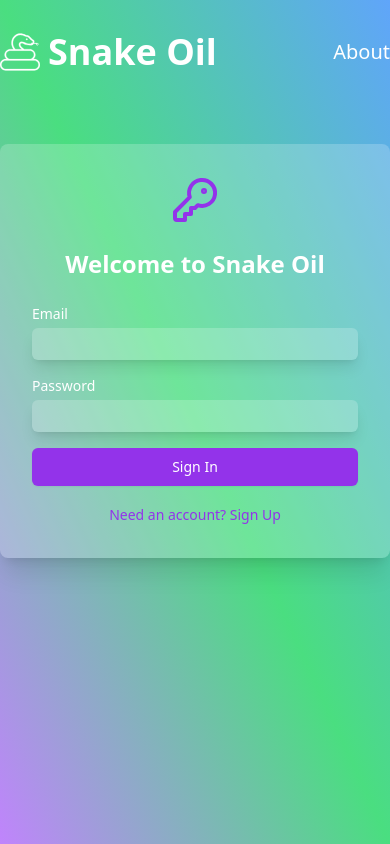
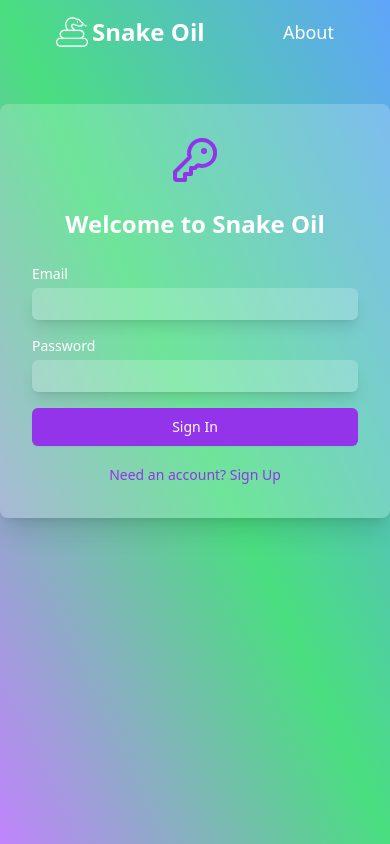
Before and after one commit to aysenurcaglar/snake-oil-game, a React (Vite) app: page /auth in a window 390 px wide. Built offline with nearby package versions, Linux system fonts and the light colour scheme; no server answers.

Commit message:
responsive adjustments to header and chatbox

```diff
--- a/src/components/Header.tsx
+++ b/src/components/Header.tsx
@@ -59,7 +59,7 @@ const Header = () => {
   };
 
   return (
-    <div className="flex items-center justify-between py-8 max-w-4xl mx-auto">
+    <div className="flex items-center justify-between py-4 md:py-8 px-14 md:px-0 max-w-4xl mx-auto">
       <div
         className="flex items-center justify-center cursor-pointer"
         onClick={() => navigate("/")}
@@ -67,33 +67,32 @@ const Header = () => {
         <img
           src="./snake-3-svgrepo-com.svg"
           alt="Snake"
-          className="w-10 h-10 mr-2"
+          className="w-8 h-8 md:w-10 md:h-10 mr-1 md:mr-2"
         />
-        <h1 className="text-4xl font-bold text-white">Snake Oil</h1>
+        <h1 className="text-2xl md:text-4xl font-bold text-white">Snake Oil</h1>
       </div>
-      <div className="flex items-center">
+      <div className="flex items-center justify-between space-x-4 md:space-x-6">
         <Link
           to="/about"
-          className="text-white text-xl hover:text-gray-300 transition-colors"
+          className="text-white text-lg md:text-xl hover:text-gray-300 transition-colors"
         >
           About
         </Link>
-      </div>
         {user && (
-        <div className="flex items-center">
-          <div className="relative mr-4">
+          <div className="flex items-center space-x-2 md:space-x-4">
+            <div className="relative">
               {isEditing ? (
                 <div className="flex items-center">
                   <input
                     type="text"
                     value={newUsername}
                     onChange={(e) => setNewUsername(e.target.value)}
-                  className="bg-transparent text-white text-xl border-b border-purple-500 focus:outline-none focus:border-purple-600 px-2 py-1 mr-2"
+                    className="bg-transparent text-white text-base md:text-xl border-b border-purple-500 focus:outline-none focus:border-purple-600 px-2 py-1 mr-2 w-24 md:w-auto"
                     autoFocus
                   />
                   <button
                     onClick={handleUpdateUsername}
-                  className="text-green-600 hover:text-green-700 mr-2"
+                    className="text-green-600 hover:text-green-700 mr-1 md:mr-2"
                   >
                     <Check className="w-5 h-5" />
                   </button>
@@ -103,37 +102,39 @@ const Header = () => {
                       setNewUsername(user?.user_metadata?.username || "");
                       setError("");
                     }}
-                  className="text-red-500 hover:text-red-600"
+                    className="text-red-600 hover:text-red-700"
                   >
                     <X className="w-5 h-5" />
                   </button>
                 </div>
               ) : (
                 <div className="flex items-center">
-                <h3 className="text-white text-xl">
-                  Welcome, {user?.user_metadata?.username || user?.email}
-                </h3>
+                  <span className="text-white text-base md:text-xl mr-2">
+                    {user?.user_metadata?.username || "Anonymous"}
+                  </span>
                   <button
                     onClick={() => setIsEditing(true)}
-                  className="ml-2 text-purple-500 hover:text-purple-600"
+                    className="text-purple-500 hover:text-purple-600"
                   >
-                  <SquarePen className="w-5 h-5" />
+                    <SquarePen className="w-4 h-4 md:w-5 md:h-5" />
                   </button>
                 </div>
               )}
               {error && (
-              <p className="absolute text-red-500 text-sm mt-1">{error}</p>
+                <p className="absolute top-full left-0 text-red-500 text-sm mt-1">
+                  {error}
+                </p>
               )}
             </div>
             <button
               onClick={handleSignOut}
-            className="flex items-center px-4 py-2 bg-transparent text-purple-500 hover:text-purple-600 border-2 border-purple-500 hover:border-purple-600 rounded-lg transition-colors"
+              className="text-purple-500 hover:text-purple-600 ml-2"
             >
-            <LogOut className="w-5 h-5 mr-2" />
-            Logout
+              <LogOut className="w-4 h-4 md:w-5 md:h-5" />
             </button>
           </div>
         )}
+      </div>
     </div>
   );
 };
--- a/src/components/game/ChatBox.tsx
+++ b/src/components/game/ChatBox.tsx
@@ -145,7 +145,7 @@ export default function ChatBox({ sessionId, userId }: Props) {
                 msg.user_id === userId
                   ? "text-right justify-self-end"
                   : "text-left justify-self-start"
-              } mb-2 border border-white rounded-full py-2 px-4 w-1/3 ${
+              } mb-2 border border-white rounded-full py-2 px-4 w-1/2 md:w-1/3 ${
                 msg.user_id === userId ? "ml-auto" : ""
               }`}
             >
```
Lines whose indentation alone changed are shown as unchanged.
